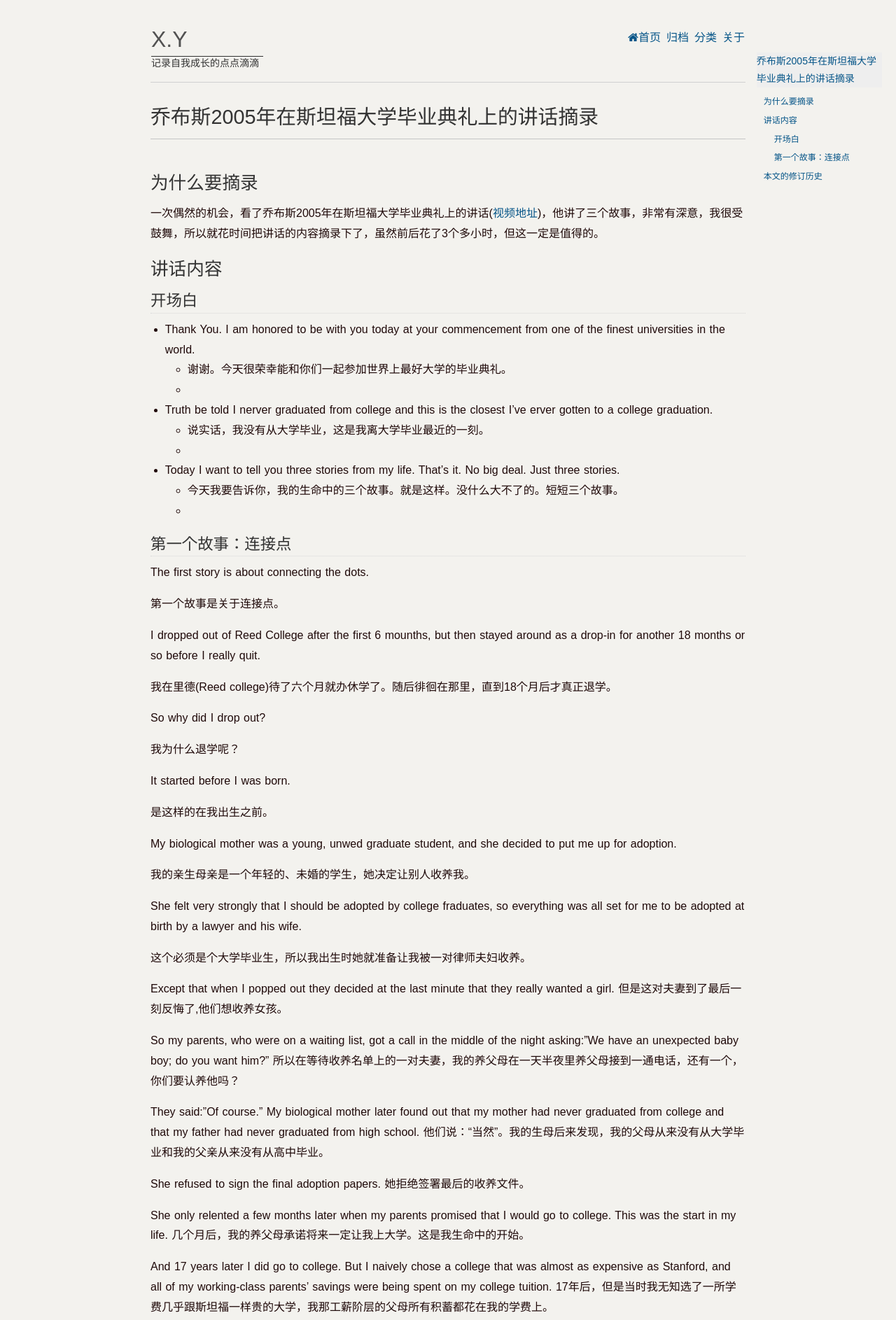
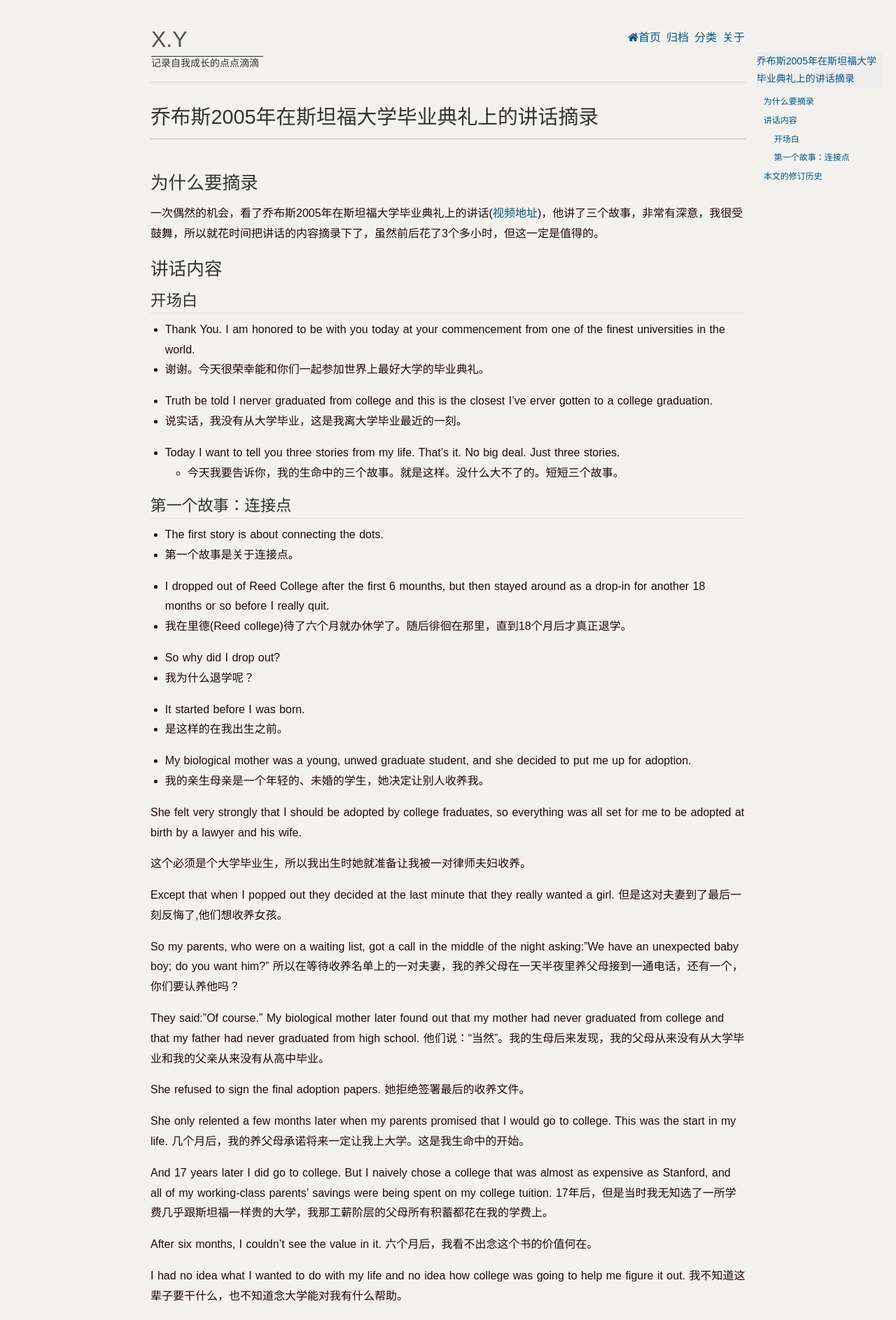
Before and after one commit to novawoo/novawoo.github.com, a Jekyll site: the page built from _posts/blog/2015-08-18-steve-jobs-lecture-in-Stanford-at-2005.md, in a window 1280 px wide. Shown: the top 1886 px of the page at 70% size. Built offline with Jekyll 4.4.1, drawn with Linux system fonts in a browser that asks for light colours; Markdown is read by kramdown in place of the engine named in the settings; a script that is not in the unit is left out; comment, search, counter and statistics services are not loaded.

```diff
--- a/_posts/blog/2015-08-18-steve-jobs-lecture-in-Stanford-at-2005.md
+++ b/_posts/blog/2015-08-18-steve-jobs-lecture-in-Stanford-at-2005.md
@@ -12,43 +12,33 @@ description:    从伟人哪里获得对人生的理解
 
 ### 开场白
 - Thank You. I am honored to be with you today at your commencement from one of the finest universities in the world.
-    - 谢谢。今天很荣幸能和你们一起参加世界上最好大学的毕业典礼。
-    -
-
+- 谢谢。今天很荣幸能和你们一起参加世界上最好大学的毕业典礼。
 
 - Truth be told I nerver graduated from college and this is the closest I've erver gotten to a college graduation.
-    - 说实话，我没有从大学毕业，这是我离大学毕业最近的一刻。
-    -
-
+- 说实话，我没有从大学毕业，这是我离大学毕业最近的一刻。
 
 - Today I want to tell you three stories from my life. That's it. No big deal. Just three stories.
     - 今天我要告诉你，我的生命中的三个故事。就是这样。没什么大不了的。短短三个故事。
-    -
 
 
 ### 第一个故事：连接点
-The first story is about connecting the dots.
+- The first story is about connecting the dots.
+- 第一个故事是关于连接点。
 
-第一个故事是关于连接点。
-
-I dropped out of Reed College after the first 6 mounths, but then stayed around as a drop-in for another 18 months or so before I really quit.
-
-我在里德(Reed college)待了六个月就办休学了。随后徘徊在那里，直到18个月后才真正退学。
+- I dropped out of Reed College after the first 6 mounths, but then stayed around as a drop-in for another 18 months or so before I really quit.
+- 我在里德(Reed college)待了六个月就办休学了。随后徘徊在那里，直到18个月后才真正退学。
 
 
-So why did I drop out?
-
-我为什么退学呢？
+- So why did I drop out?
+- 我为什么退学呢？
 
 
-It started before I was born.
-
-是这样的在我出生之前。
+- It started before I was born.
+- 是这样的在我出生之前。
 
 
-My biological mother was a young, unwed graduate student, and she decided to put me up for adoption.
-
-我的亲生母亲是一个年轻的、未婚的学生，她决定让别人收养我。
+- My biological mother was a young, unwed graduate student, and she decided to put me up for adoption.
+- 我的亲生母亲是一个年轻的、未婚的学生，她决定让别人收养我。
 
 
 She felt very strongly that I should be adopted by college fraduates, so everything was all set for me to be adopted at birth by a lawyer and his wife.
```
